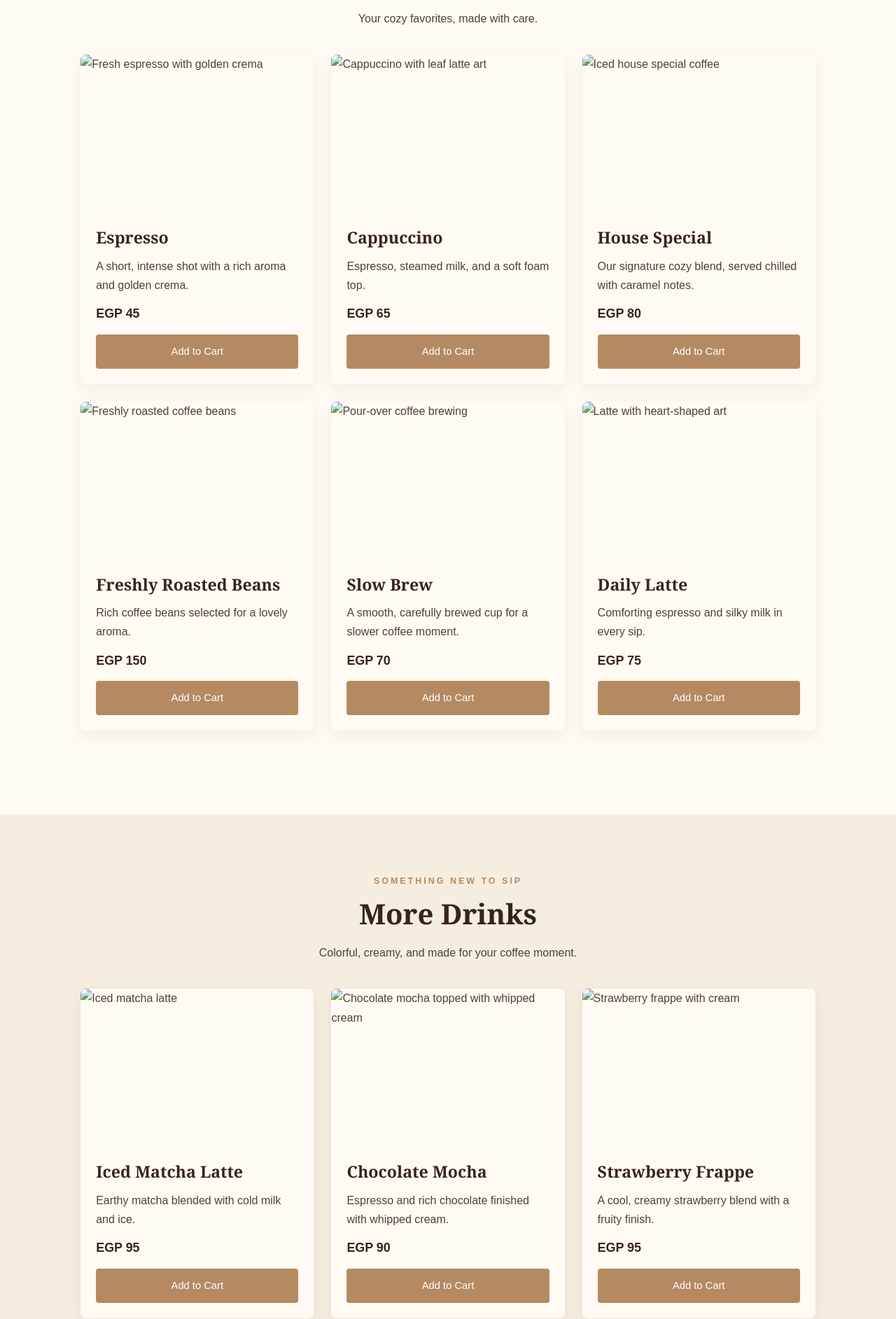
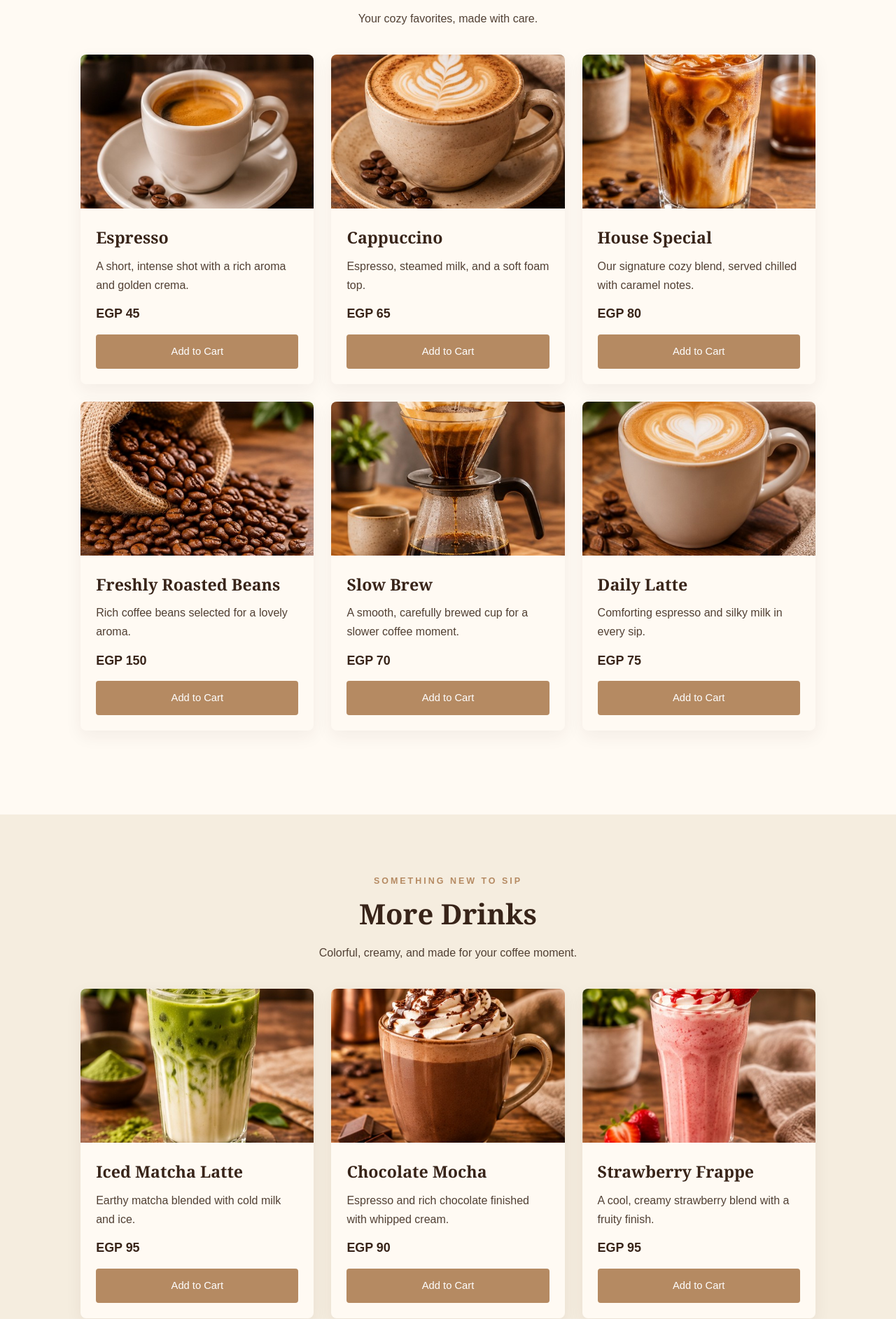
Before and after one commit to frialmohamed40-design/web, a plain HTML site: page services.html in a window 1280 px wide. Shown: the part 555-2440 px from the top of the page at 70% size. Drawn offline with Linux system fonts and the light colour scheme.

Commit message:
Fix website media paths and homepage video

```diff
--- a/services.html
+++ b/services.html
@@ -20,28 +20,28 @@
   <section class="section">
     <div class="section-heading"><p class="eyebrow">FRESHLY MADE</p><h2>Coffee & Classics</h2><p>Your cozy favorites, made with care.</p></div>
     <div class="cards menu-grid">
-      <article class="coffee-card"><img src="images/espresso.jpg" alt="Fresh espresso with golden crema"><div class="card-body"><h3>Espresso</h3><p>A short, intense shot with a rich aroma and golden crema.</p><strong class="price">EGP 45</strong><button class="btn add-cart-btn" data-id="espresso" data-name="Espresso" data-price="45" data-image="images/espresso.jpg">Add to Cart</button></div></article>
-      <article class="coffee-card"><img src="images/cappuccino.jpg" alt="Cappuccino with leaf latte art"><div class="card-body"><h3>Cappuccino</h3><p>Espresso, steamed milk, and a soft foam top.</p><strong class="price">EGP 65</strong><button class="btn add-cart-btn" data-id="cappuccino" data-name="Cappuccino" data-price="65" data-image="images/cappuccino.jpg">Add to Cart</button></div></article>
-      <article class="coffee-card"><img src="images/house-special.jpg" alt="Iced house special coffee"><div class="card-body"><h3>House Special</h3><p>Our signature cozy blend, served chilled with caramel notes.</p><strong class="price">EGP 80</strong><button class="btn add-cart-btn" data-id="house-special" data-name="House Special" data-price="80" data-image="images/house-special.jpg">Add to Cart</button></div></article>
-      <article class="coffee-card"><img src="images/coffee-beans.jpg" alt="Freshly roasted coffee beans"><div class="card-body"><h3>Freshly Roasted Beans</h3><p>Rich coffee beans selected for a lovely aroma.</p><strong class="price">EGP 150</strong><button class="btn add-cart-btn" data-id="coffee-beans" data-name="Freshly Roasted Beans" data-price="150" data-image="images/coffee-beans.jpg">Add to Cart</button></div></article>
-      <article class="coffee-card"><img src="images/slow-brew.jpg" alt="Pour-over coffee brewing"><div class="card-body"><h3>Slow Brew</h3><p>A smooth, carefully brewed cup for a slower coffee moment.</p><strong class="price">EGP 70</strong><button class="btn add-cart-btn" data-id="slow-brew" data-name="Slow Brew" data-price="70" data-image="images/slow-brew.jpg">Add to Cart</button></div></article>
-      <article class="coffee-card"><img src="images/daily-latte.jpg" alt="Latte with heart-shaped art"><div class="card-body"><h3>Daily Latte</h3><p>Comforting espresso and silky milk in every sip.</p><strong class="price">EGP 75</strong><button class="btn add-cart-btn" data-id="daily-latte" data-name="Daily Latte" data-price="75" data-image="images/daily-latte.jpg">Add to Cart</button></div></article>
+      <article class="coffee-card"><img src="espresso.jpg" alt="Fresh espresso with golden crema"><div class="card-body"><h3>Espresso</h3><p>A short, intense shot with a rich aroma and golden crema.</p><strong class="price">EGP 45</strong><button class="btn add-cart-btn" data-id="espresso" data-name="Espresso" data-price="45" data-image="espresso.jpg">Add to Cart</button></div></article>
+      <article class="coffee-card"><img src="cappuccino.jpg" alt="Cappuccino with leaf latte art"><div class="card-body"><h3>Cappuccino</h3><p>Espresso, steamed milk, and a soft foam top.</p><strong class="price">EGP 65</strong><button class="btn add-cart-btn" data-id="cappuccino" data-name="Cappuccino" data-price="65" data-image="cappuccino.jpg">Add to Cart</button></div></article>
+      <article class="coffee-card"><img src="house-special.jpg" alt="Iced house special coffee"><div class="card-body"><h3>House Special</h3><p>Our signature cozy blend, served chilled with caramel notes.</p><strong class="price">EGP 80</strong><button class="btn add-cart-btn" data-id="house-special" data-name="House Special" data-price="80" data-image="house-special.jpg">Add to Cart</button></div></article>
+      <article class="coffee-card"><img src="coffee-beans.jpg" alt="Freshly roasted coffee beans"><div class="card-body"><h3>Freshly Roasted Beans</h3><p>Rich coffee beans selected for a lovely aroma.</p><strong class="price">EGP 150</strong><button class="btn add-cart-btn" data-id="coffee-beans" data-name="Freshly Roasted Beans" data-price="150" data-image="coffee-beans.jpg">Add to Cart</button></div></article>
+      <article class="coffee-card"><img src="slow-brew.jpg" alt="Pour-over coffee brewing"><div class="card-body"><h3>Slow Brew</h3><p>A smooth, carefully brewed cup for a slower coffee moment.</p><strong class="price">EGP 70</strong><button class="btn add-cart-btn" data-id="slow-brew" data-name="Slow Brew" data-price="70" data-image="slow-brew.jpg">Add to Cart</button></div></article>
+      <article class="coffee-card"><img src="daily-latte.jpg" alt="Latte with heart-shaped art"><div class="card-body"><h3>Daily Latte</h3><p>Comforting espresso and silky milk in every sip.</p><strong class="price">EGP 75</strong><button class="btn add-cart-btn" data-id="daily-latte" data-name="Daily Latte" data-price="75" data-image="daily-latte.jpg">Add to Cart</button></div></article>
     </div>
   </section>
   <section class="section menu-section">
     <div class="section-heading"><p class="eyebrow">SOMETHING NEW TO SIP</p><h2>More Drinks</h2><p>Colorful, creamy, and made for your coffee moment.</p></div>
     <div class="cards menu-grid">
-      <article class="coffee-card"><img src="images/iced-matcha.jpg" alt="Iced matcha latte"><div class="card-body"><h3>Iced Matcha Latte</h3><p>Earthy matcha blended with cold milk and ice.</p><strong class="price">EGP 95</strong><button class="btn add-cart-btn" data-id="iced-matcha" data-name="Iced Matcha Latte" data-price="95" data-image="images/iced-matcha.jpg">Add to Cart</button></div></article>
-      <article class="coffee-card"><img src="images/mocha.jpg" alt="Chocolate mocha topped with whipped cream"><div class="card-body"><h3>Chocolate Mocha</h3><p>Espresso and rich chocolate finished with whipped cream.</p><strong class="price">EGP 90</strong><button class="btn add-cart-btn" data-id="chocolate-mocha" data-name="Chocolate Mocha" data-price="90" data-image="images/mocha.jpg">Add to Cart</button></div></article>
-      <article class="coffee-card"><img src="images/strawberry-frappe.jpg" alt="Strawberry frappe with cream"><div class="card-body"><h3>Strawberry Frappe</h3><p>A cool, creamy strawberry blend with a fruity finish.</p><strong class="price">EGP 95</strong><button class="btn add-cart-btn" data-id="strawberry-frappe" data-name="Strawberry Frappe" data-price="95" data-image="images/strawberry-frappe.jpg">Add to Cart</button></div></article>
-      <article class="coffee-card"><img src="images/hot-chocolate.jpg" alt="Hot chocolate with marshmallows"><div class="card-body"><h3>Hot Chocolate</h3><p>Warm, velvety chocolate topped with soft marshmallows.</p><strong class="price">EGP 80</strong><button class="btn add-cart-btn" data-id="hot-chocolate" data-name="Hot Chocolate" data-price="80" data-image="images/hot-chocolate.jpg">Add to Cart</button></div></article>
+      <article class="coffee-card"><img src="iced-matcha.jpg" alt="Iced matcha latte"><div class="card-body"><h3>Iced Matcha Latte</h3><p>Earthy matcha blended with cold milk and ice.</p><strong class="price">EGP 95</strong><button class="btn add-cart-btn" data-id="iced-matcha" data-name="Iced Matcha Latte" data-price="95" data-image="iced-matcha.jpg">Add to Cart</button></div></article>
+      <article class="coffee-card"><img src="mocha.jpg" alt="Chocolate mocha topped with whipped cream"><div class="card-body"><h3>Chocolate Mocha</h3><p>Espresso and rich chocolate finished with whipped cream.</p><strong class="price">EGP 90</strong><button class="btn add-cart-btn" data-id="chocolate-mocha" data-name="Chocolate Mocha" data-price="90" data-image="mocha.jpg">Add to Cart</button></div></article>
+      <article class="coffee-card"><img src="strawberry-frappe.jpg" alt="Strawberry frappe with cream"><div class="card-body"><h3>Strawberry Frappe</h3><p>A cool, creamy strawberry blend with a fruity finish.</p><strong class="price">EGP 95</strong><button class="btn add-cart-btn" data-id="strawberry-frappe" data-name="Strawberry Frappe" data-price="95" data-image="strawberry-frappe.jpg">Add to Cart</button></div></article>
+      <article class="coffee-card"><img src="hot-chocolate.jpg" alt="Hot chocolate with marshmallows"><div class="card-body"><h3>Hot Chocolate</h3><p>Warm, velvety chocolate topped with soft marshmallows.</p><strong class="price">EGP 80</strong><button class="btn add-cart-btn" data-id="hot-chocolate" data-name="Hot Chocolate" data-price="80" data-image="hot-chocolate.jpg">Add to Cart</button></div></article>
     </div>
   </section>
   <section class="section">
     <div class="section-heading"><p class="eyebrow">A LITTLE SOMETHING SWEET</p><h2>Desserts</h2><p>The perfect treat to enjoy with your favorite drink.</p></div>
     <div class="cards menu-grid">
-      <article class="coffee-card"><img src="images/berry-cheesecake.jpg" alt="Cheesecake topped with berries"><div class="card-body"><h3>Berry Cheesecake</h3><p>Creamy cheesecake with a buttery base and berry topping.</p><strong class="price">EGP 110</strong><button class="btn add-cart-btn" data-id="berry-cheesecake" data-name="Berry Cheesecake" data-price="110" data-image="images/berry-cheesecake.jpg">Add to Cart</button></div></article>
-      <article class="coffee-card"><img src="images/chocolate-brownie.jpg" alt="Chocolate brownie with vanilla ice cream"><div class="card-body"><h3>Chocolate Brownie</h3><p>Rich chocolate brownie served with a scoop of vanilla ice cream.</p><strong class="price">EGP 95</strong><button class="btn add-cart-btn" data-id="chocolate-brownie" data-name="Chocolate Brownie" data-price="95" data-image="images/chocolate-brownie.jpg">Add to Cart</button></div></article>
+      <article class="coffee-card"><img src="berry-cheesecake.jpg" alt="Cheesecake topped with berries"><div class="card-body"><h3>Berry Cheesecake</h3><p>Creamy cheesecake with a buttery base and berry topping.</p><strong class="price">EGP 110</strong><button class="btn add-cart-btn" data-id="berry-cheesecake" data-name="Berry Cheesecake" data-price="110" data-image="berry-cheesecake.jpg">Add to Cart</button></div></article>
+      <article class="coffee-card"><img src="chocolate-brownie.jpg" alt="Chocolate brownie with vanilla ice cream"><div class="card-body"><h3>Chocolate Brownie</h3><p>Rich chocolate brownie served with a scoop of vanilla ice cream.</p><strong class="price">EGP 95</strong><button class="btn add-cart-btn" data-id="chocolate-brownie" data-name="Chocolate Brownie" data-price="95" data-image="chocolate-brownie.jpg">Add to Cart</button></div></article>
     </div>
   </section>
 </main>
```
